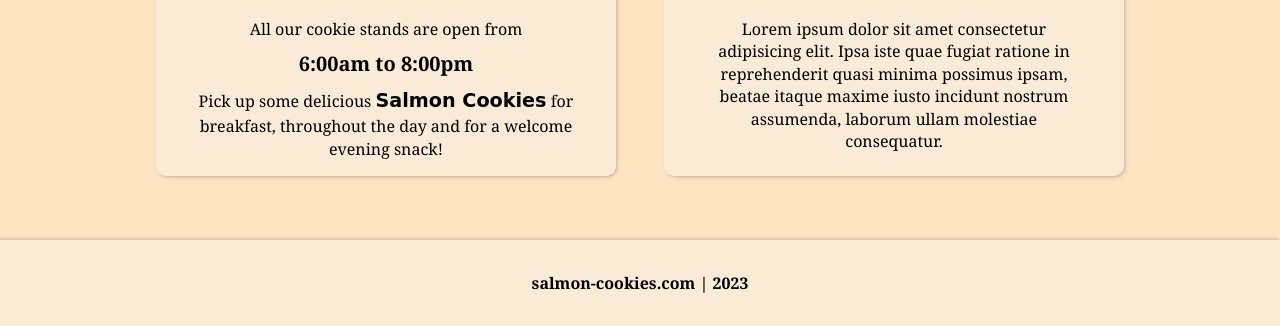
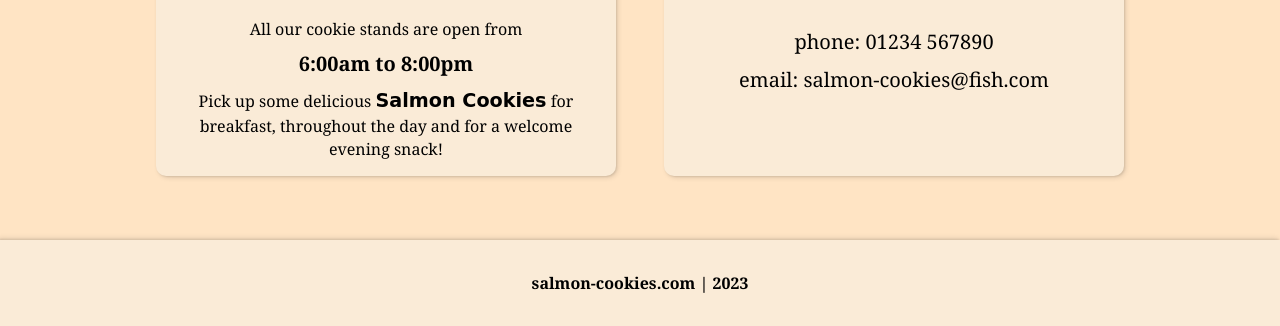
Before and after one commit to FrancesHitchcock/cookie-stand, a plain HTML site: page index.html in a window 1280 px wide. Shown: the part 556-882 px from the top of the page. Drawn offline with Linux system fonts and the light colour scheme; a web font is replaced by a local one.

Commit message:
updates to index.html and style.css for contact article

```diff
--- a/index.html
+++ b/index.html
@@ -3,6 +3,7 @@
   <head>
     <meta charset="UTF-8" />
     <meta name="viewport" content="width=device-width, initial-scale=1.0" />
+    <meta name="description" content="Salmon cookies are an innovative new cookie type, which are delicious for humans and fish.">
     <title>Document</title>
     <link rel="preconnect" href="https://fonts.googleapis.com" />
     <link rel="preconnect" href="https://fonts.gstatic.com" crossorigin />
@@ -67,11 +68,11 @@
           <article class="contact">
             <h2>Contact us ...</h2>
             <div class="article-div">
-              <p>
-                Lorem ipsum dolor sit amet consectetur adipisicing elit. Ipsa
-                iste quae fugiat ratione in reprehenderit quasi minima possimus
-                ipsam, beatae itaque maxime iusto incidunt nostrum assumenda,
-                laborum ullam molestiae consequatur.
+              <p class="contact-p">
+                phone: 01234 567890
+              </p>
+              <p class="contact-p">
+                <a class="email-link" href="mailto:#">email: salmon-cookies@fish.com</a>
               </p>
             </div>
           </article>
--- a/style.css
+++ b/style.css
@@ -193,7 +193,26 @@ p.bold {
   margin: 0.5em 0;
 }
 
+.contact-p {
+  font-size: 1.25rem;
+  margin: 0.5em 0;
+}
+
 li.stand-location {
   font-style: oblique;
   font-weight: bold;
 }
+
+a.email-link {
+  color: black;
+  text-decoration: none;
+}
+
+a.email-link:hover {
+  text-decoration: underline;
+}
+
+/* .article-div p {
+  font-size: 1.25rem;
+  f
+} */
```
